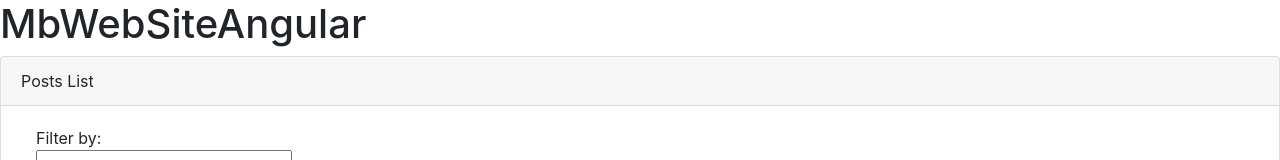
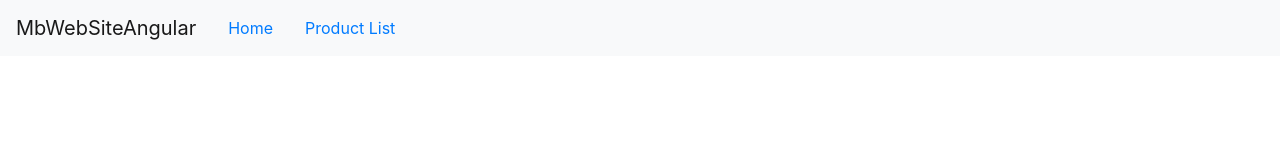
Before and after one commit to mariuszbyahoo/MbwsNG, an Angular app: page /#/posts in a window 1280 px wide. Shown: the top 160 px of the page. Built offline with nearby package versions, Linux system fonts and the light colour scheme; no server answers.

Commit message:
tying routes to action

```diff
--- a/src/app/Posts/posts-list.component.ts
+++ b/src/app/Posts/posts-list.component.ts
@@ -3,7 +3,6 @@
 import { PostService } from './post.service';
 
 @Component({
-    selector: 'ws-posts',
     templateUrl: './posts-list.component.html',
     styleUrls: ['./posts-list-component.css'],
     providers: [PostService]
--- a/src/app/app.component.ts
+++ b/src/app/app.component.ts
@@ -3,10 +3,13 @@
 @Component({
   selector: 'ws-root',
   template: `
-    <div><h1>{{pageTitle}}</h1>
-      <ws-posts></ws-posts>
-    </div>
-    `
+    <nav class='navbar navbar-expand navbar-light bg-light'>
+      <a class='navbar-brand'>{{pageTitle}}</a>
+      <ul class="nav nav-pills">
+      <li><a class="nav-link" [routerLink]="['/welcome']">Home</a></li>
+      <li><a class="nav-link" [routerLink]="['/products']">Product List</a></li>
+    </ul>
+  `
 })
 export class AppComponent {
   pageTitle: string = "MbWebSiteAngular";
```
